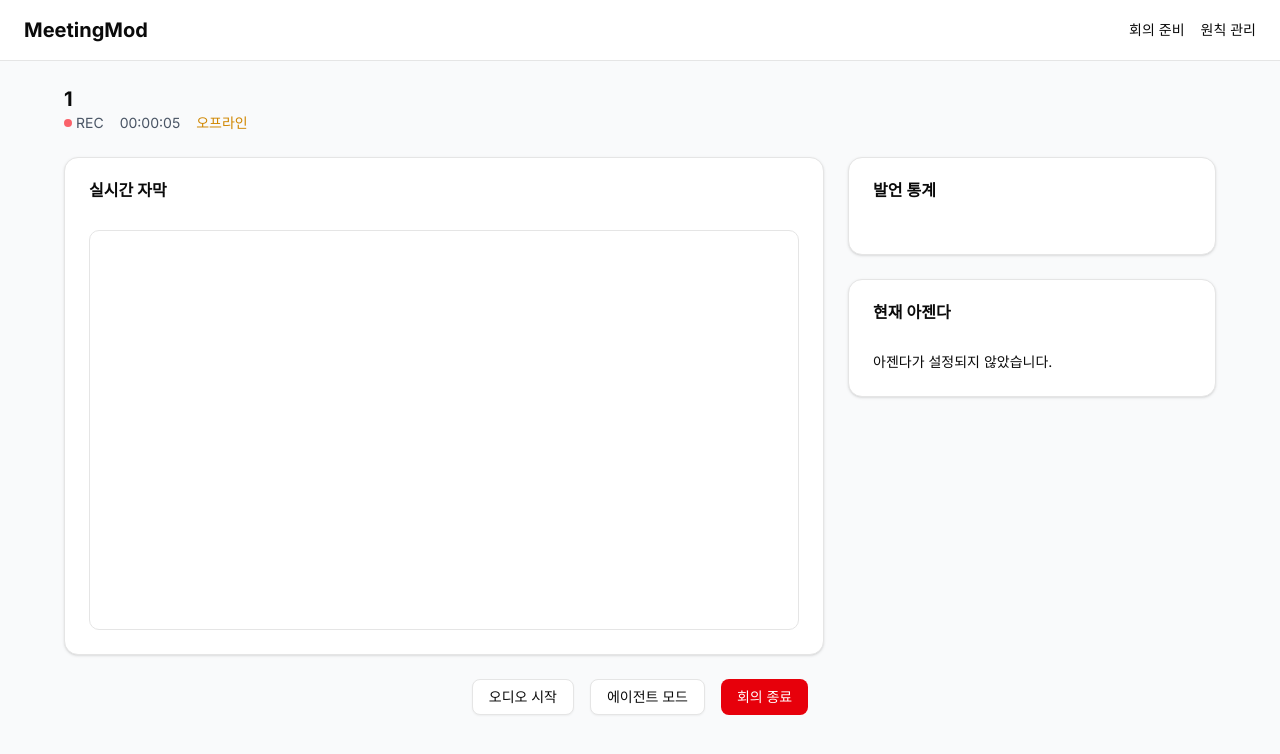
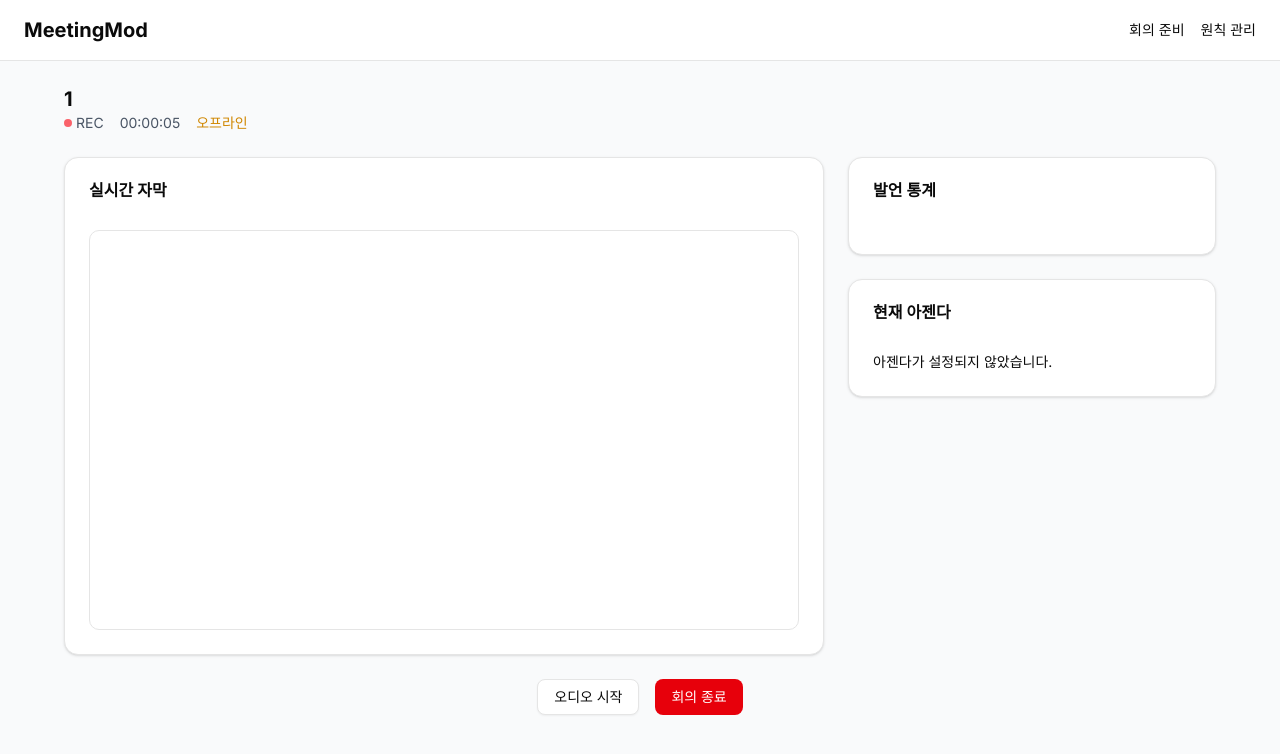
Before and after one commit to GradientHair/GradientHair, a Next.js app in the folder frontend/: page /meeting/1 in a window 1280 px wide. Shown: the top 754 px of the page. Built offline with nearby package versions, Linux system fonts and the light colour scheme; no server answers.

Commit message:
Hide mode-incompatible controls in meeting

```diff
--- a/frontend/app/meeting/[id]/page.tsx
+++ b/frontend/app/meeting/[id]/page.tsx
@@ -19,6 +19,7 @@ export default function MeetingRoomPage() {
   const meetingId = params.id as string;
   const apiBase = getApiBase();
   const initialMode = searchParams.get("mode") === "agent" ? "agent" : "audio";
+  const isAgentMeeting = initialMode === "agent";
 
   const { title, startMeeting, endMeeting, agenda, updateSpeakerStats, participants, transcript } = useMeetingStore();
   const [elapsedTime, setElapsedTime] = useState(0);
@@ -263,15 +264,19 @@ export default function MeetingRoomPage() {
 
       {/* 컨트롤 버튼 */}
       <div className="flex justify-center gap-4 mt-6">
+        {!isAgentMeeting && (
           <Button variant="outline" onClick={handleMuteToggle}>
             {!isRecording ? "오디오 시작" : isMuted ? "음소거 해제" : "음소거"}
           </Button>
+        )}
+        {isAgentMeeting && (
           <Button
             variant={isAgentMode ? "destructive" : "outline"}
             onClick={isAgentMode ? stopAgentMode : startAgentMode}
           >
             {isAgentMode ? "에이전트 중지" : "에이전트 모드"}
           </Button>
+        )}
         <Button variant="destructive" onClick={handleEndMeeting}>
           회의 종료
         </Button>
```
Lines whose indentation alone changed are shown as unchanged.
